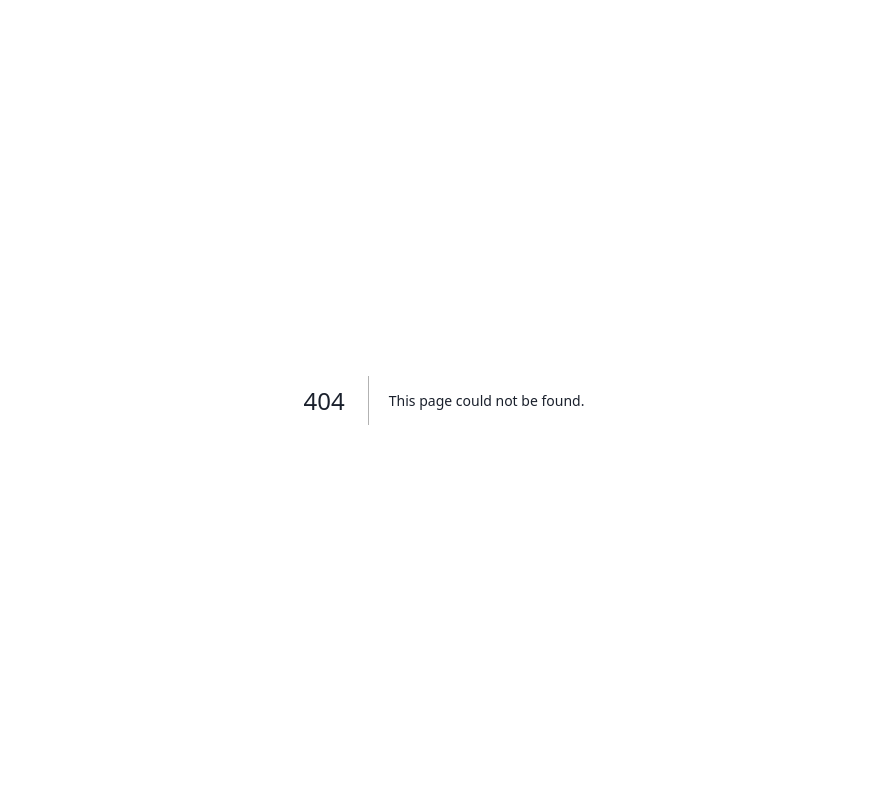
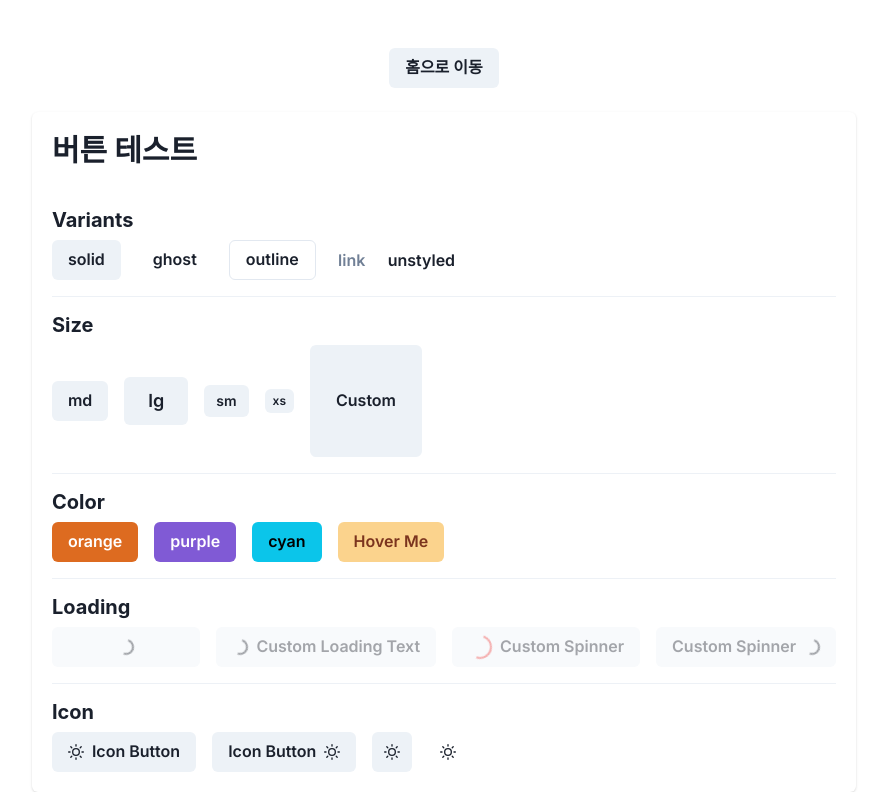
Before and after one commit to yoouyeon/playground, a Next.js app in the folder 2024-smilegate-weeklyton/: page /component in a window 1280 px wide. Before the commit this address had no page. Shown: the whole page, without its empty margins (196-1083 px from the left). Built offline with nearby package versions, Linux system fonts and the light colour scheme.

Commit message:
[2024-smilegate-weeklyton] 버튼 테스트

```diff
--- /dev/null
+++ b/2024-smilegate-weeklyton/src/app/component/buttonTest.tsx
@@ -0,0 +1,117 @@
+"use client"; // It's currently unsupported to use "export *" in a client boundary. Please use named exports instead.
+
+import { SunIcon } from "@chakra-ui/icons";
+import {
+  Button,
+  Card,
+  CardBody,
+  CardHeader,
+  Divider,
+  Heading,
+  HStack,
+  IconButton,
+  Spinner,
+  VStack,
+} from "@chakra-ui/react";
+
+const ButtonTest = () => (
+  <Card>
+    <CardHeader>
+      <Heading as="h2" size="lg">
+        버튼 테스트
+      </Heading>
+    </CardHeader>
+    <CardBody>
+      <VStack alignItems={"start"} divider={<Divider />} spacing={4}>
+        <VStack alignItems={"start"} spacing={2}>
+          <Heading as="h3" size="md">
+            Variants
+          </Heading>
+          <HStack spacing={4}>
+            <Button>solid</Button>
+            <Button variant={"ghost"}>ghost</Button>
+            <Button variant={"outline"}>outline</Button>
+            <Button variant={"link"}>link</Button>
+            <Button variant={"unstyled"}>unstyled</Button>
+          </HStack>
+        </VStack>
+        <VStack alignItems={"start"} spacing={2}>
+          <Heading as="h3" size="md">
+            Size
+          </Heading>
+          <HStack spacing={4}>
+            <Button>md</Button>
+            <Button size={"lg"}>lg</Button>
+            <Button size={"sm"}>sm</Button>
+            <Button size={"xs"}>xs</Button>
+            <Button h={"7rem"} w={"7rem"}>
+              Custom
+            </Button>
+          </HStack>
+        </VStack>
+        <VStack alignItems={"start"} spacing={2}>
+          <Heading as="h3" size="md">
+            Color
+          </Heading>
+          <HStack spacing={4}>
+            <Button colorScheme="orange">orange</Button>
+            <Button colorScheme="purple">purple</Button>
+            <Button colorScheme="cyan">cyan</Button>
+            <Button
+              bg={"orange.200"}
+              textColor={"orange.800"}
+              _hover={{
+                bg: "yellow.200",
+                textColor: "red.800",
+              }}
+            >
+              Hover Me
+            </Button>
+          </HStack>
+        </VStack>
+        <VStack alignItems={"start"} spacing={2}>
+          <Heading as="h3" size="md">
+            Loading
+          </Heading>
+          <HStack spacing={4}>
+            <Button isLoading>Loading button</Button>
+            <Button isLoading loadingText={"Custom Loading Text"}>
+              Loading button
+            </Button>
+            <Button
+              isLoading
+              loadingText={"Custom Spinner"}
+              spinner={<Spinner color="red.500" />}
+            >
+              Loading button
+            </Button>
+            <Button
+              spinnerPlacement="end"
+              isLoading
+              loadingText={"Custom Spinner"}
+            >
+              Loading button
+            </Button>
+          </HStack>
+        </VStack>
+        <VStack alignItems={"start"} spacing={2}>
+          <Heading as="h3" size="md">
+            Icon
+          </Heading>
+          <HStack spacing={4}>
+            <Button leftIcon={<SunIcon />}>Icon Button</Button>
+            <Button rightIcon={<SunIcon />}>Icon Button</Button>
+            <IconButton aria-label="SunIcon" icon={<SunIcon />} />
+            <IconButton
+              variant={"ghost"}
+              aria-label="SunIcon"
+              icon={<SunIcon />}
+            />
+          </HStack>
+        </VStack>
+      </VStack>
+    </CardBody>
+  </Card>
+);
+
+export default ButtonTest;
--- /dev/null
+++ b/2024-smilegate-weeklyton/src/app/component/page.tsx
@@ -0,0 +1,16 @@
+import { Button, VStack } from "@chakra-ui/react";
+import Link from "next/link";
+import ButtonTest from "./buttonTest";
+
+const ComponentHome = () => {
+  return (
+    <VStack mt={12} spacing={6}>
+      <Button>
+        <Link href="/">홈으로 이동</Link>
+      </Button>
+      <ButtonTest />
+    </VStack>
+  );
+};
+
+export default ComponentHome;
--- a/2024-smilegate-weeklyton/src/app/page.tsx
+++ b/2024-smilegate-weeklyton/src/app/page.tsx
@@ -13,6 +13,9 @@ export default function Home() {
       <Button size="lg">
         <Link href="/diff">Diff</Link>
       </Button>
+      <Button size="lg">
+        <Link href="/component">Component</Link>
+      </Button>
     </VStack>
   );
 }
```
Also changed, not shown: 1 other file (tests, documents, lock files or other folders).
